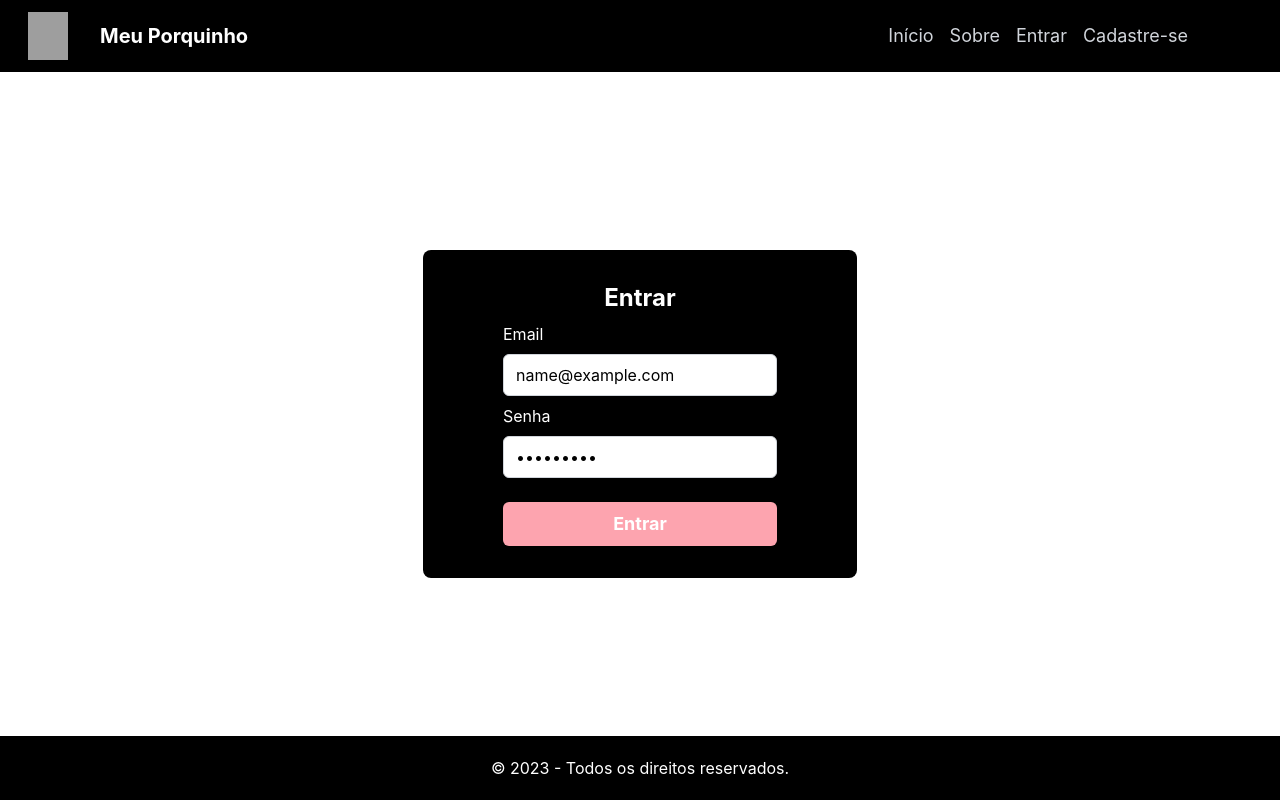
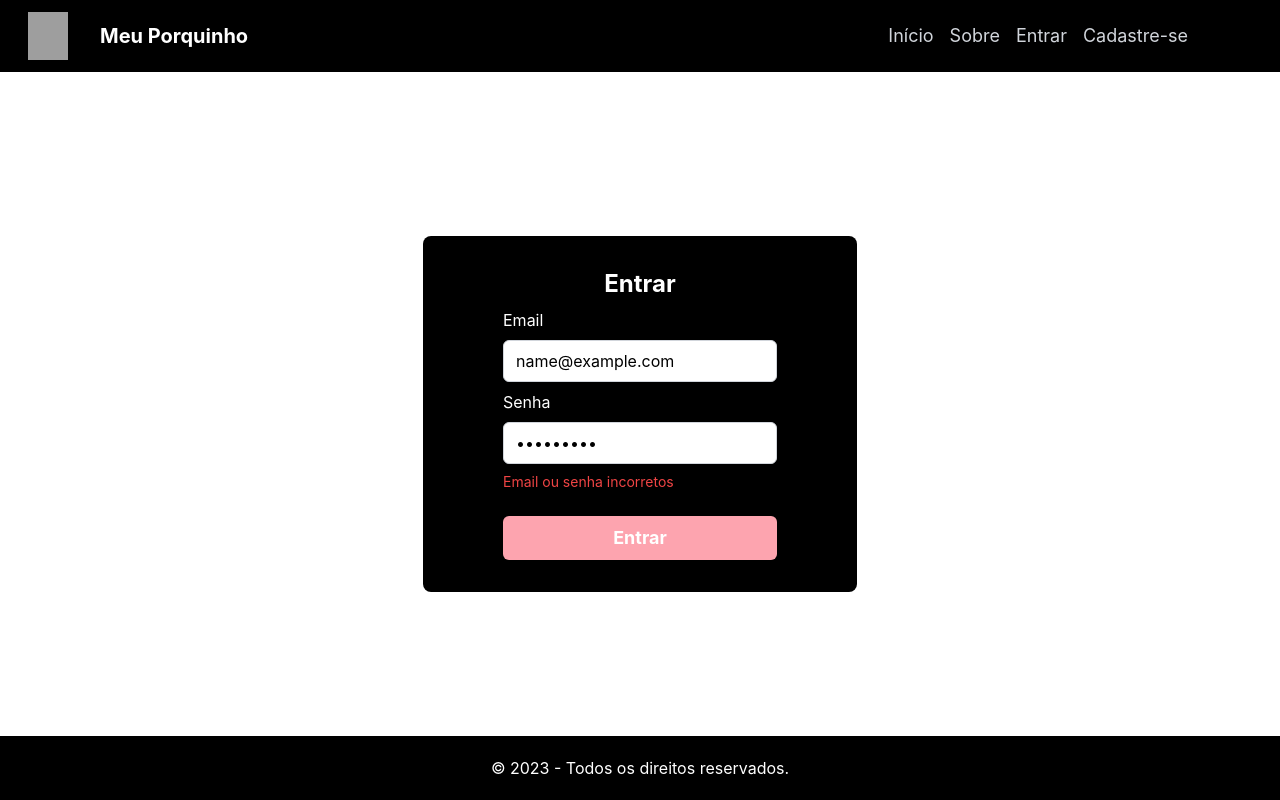
Before and after one commit to MeuPorquinho/MeuPorquinho.com, a React (Create React App) app in the folder frontend/: page /login in a window 1280 px wide. Both pictures are taken after typing "name@example.com", "Sample123" into the empty fields and a click on the button "Entrar". Built offline with nearby package versions, Linux system fonts and the light colour scheme; no server answers; grey boxes are pictures that could not be loaded.

Commit message:
feat: show error to user

```diff
--- a/frontend/package.json
+++ b/frontend/package.json
@@ -11,6 +11,7 @@
     "axios": "^1.4.0",
     "react": "^18.2.0",
     "react-dom": "^18.2.0",
+    "react-modal": "^3.16.1",
     "react-router-dom": "^6.11.0",
     "react-scripts": "5.0.1",
     "web-vitals": "^2.1.4"
--- a/frontend/src/views/logIn/index.js
+++ b/frontend/src/views/logIn/index.js
@@ -26,7 +26,7 @@ const LogIn = () => {
     try {
       const response = await api('/user/login', 'POST', {
         "username": e.target.elements.email.value,
-        "password": password,
+        "password": e.target.elements.password.value,
       })
 
       let statusCode = response.status;
@@ -77,6 +77,13 @@ const LogIn = () => {
                 required
               />
             </div>
+            {errorRequest && (
+              <>
+                <div className="text-red-500 text-sm mb-2">
+                  Email ou senha incorretos
+                </div>
+              </>
+            )}
             <button
               type="submit"
               className="mt-4 w-full py-2 bg-rose-300 text-white rounded-md font-bold text-lg hover:bg-rose-500 transition-colors"
```
Also changed, not shown: 1 other file (tests, documents, lock files or other folders).
